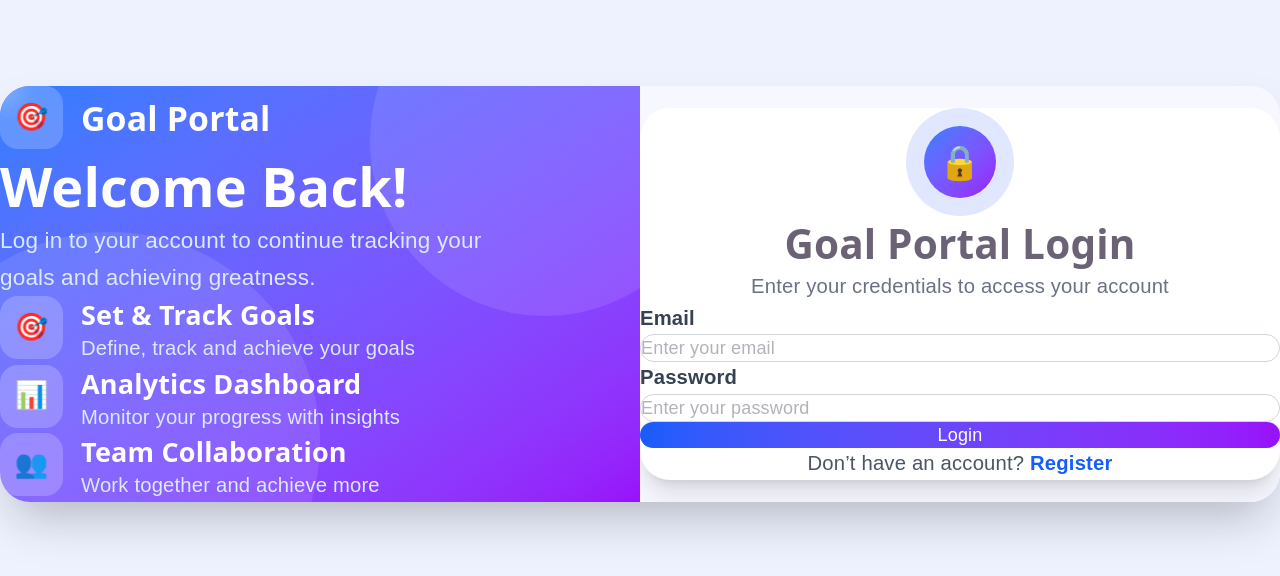
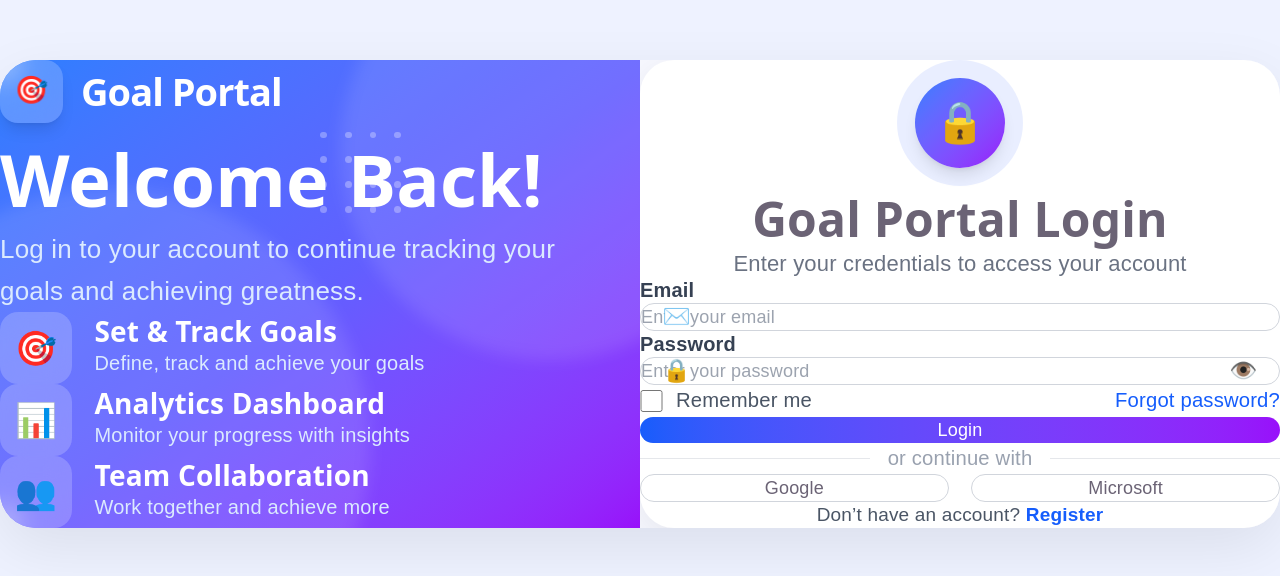
Before and after one commit to anushaanchalia/goal-tracking-portal, a React (Vite) app in the folder client/: page / in a window 1280 px wide. Shown: the part 106-682 px from the top of the page. Built offline with nearby package versions, Linux system fonts and the light colour scheme.

Commit message:
Fixed exact login UI layout

```diff
--- a/client/package.json
+++ b/client/package.json
@@ -3,25 +3,23 @@
   "private": true,
   "version": "0.0.0",
   "type": "module",
-
   "scripts": {
     "dev": "vite",
     "build": "vite build",
     "lint": "eslint .",
     "preview": "vite preview"
   },
-
   "dependencies": {
     "@tailwindcss/vite": "^4.3.0",
     "axios": "^1.16.1",
     "react": "^19.2.6",
     "react-dom": "^19.2.6",
     "react-hot-toast": "^2.6.0",
+    "react-icons": "^5.6.0",
     "react-router-dom": "^7.15.1",
     "recharts": "^3.8.1",
     "tailwindcss": "^4.3.0"
   },
-
   "devDependencies": {
     "@eslint/js": "^10.0.1",
     "@types/react": "^19.2.14",
--- a/client/src/index.css
+++ b/client/src/index.css
@@ -219,3 +219,39 @@
   overflow-x: hidden;
 
 }
+
+/* Better Form Rendering */
+
+input::placeholder {
+  color: #9ca3af;
+}
+
+input {
+  transition:
+    border-color 0.3s ease,
+    box-shadow 0.3s ease,
+    background-color 0.3s ease;
+}
+
+button {
+  transition:
+    all 0.3s ease;
+}
+
+/* Responsive */
+
+@media (max-width: 1024px) {
+
+  .mobile-center {
+    text-align: center;
+  }
+
+}
+
+@media (max-width: 768px) {
+
+  body {
+    font-size: 14px;
+  }
+
+}
--- a/client/src/pages/Login.jsx
+++ b/client/src/pages/Login.jsx
@@ -5,228 +5,188 @@
 const API_URL = import.meta.env.VITE_API_URL;
 
 const Login = () => {
-
   const [formData, setFormData] = useState({
     email: "",
-    password: ""
+    password: "",
   });
 
   const [loading, setLoading] = useState(false);
 
   const handleChange = (e) => {
-
     setFormData({
       ...formData,
-      [e.target.name]: e.target.value
+      [e.target.name]: e.target.value,
     });
-
   };
 
   const handleLogin = async (e) => {
-
     e.preventDefault();
 
     try {
-
       setLoading(true);
 
-      const response = await axios.post(
-        `${API_URL}/api/auth/login`,
-        formData
-      );
+      const response = await axios.post(`${API_URL}/api/auth/login`, formData);
 
-      localStorage.setItem(
-        "token",
-        response.data.token
-      );
+      localStorage.setItem("token", response.data.token);
 
-      localStorage.setItem(
-        "user",
-        JSON.stringify(response.data.user)
-      );
+      localStorage.setItem("user", JSON.stringify(response.data.user));
 
       toast.success("Login Successful");
 
       setLoading(false);
 
       window.location.href = "/dashboard";
-
     } catch (error) {
-
-      toast.error(
-        error.response?.data?.message ||
-        "Login Failed"
-      );
+      toast.error(error.response?.data?.message || "Login Failed");
 
       setLoading(false);
-
     }
-
   };
 
   return (
-
     <div className="min-h-screen bg-[#eef2ff] flex items-center justify-center px-6 py-10">
-
-      <div className="w-full max-w-7xl bg-[#f7f8ff] rounded-[30px] overflow-hidden shadow-2xl grid grid-cols-1 lg:grid-cols-2">
-
+      <div className="w-full max-w-[1450px] bg-[#f7f8ff] rounded-[36px] overflow-hidden shadow-[0_20px_60px_rgba(0,0,0,0.08)] grid grid-cols-1 lg:grid-cols-2">
         {/* LEFT PANEL */}
 
-        <div className="relative bg-gradient-to-br from-blue-500 to-purple-600 text-white px-12 py-10 overflow-hidden">
+        <div className="relative bg-gradient-to-br from-blue-500 via-indigo-500 to-purple-600 text-white px-14 py-12 overflow-hidden flex flex-col justify-between">
+          {/* Decorative Shapes */}
 
-          {/* BACKGROUND SHAPES */}
+          <div className="absolute top-[-120px] right-[-120px] w-[420px] h-[420px] bg-white/10 rounded-full blur-sm"></div>
 
-          <div className="absolute top-[-120px] right-[-80px] w-[350px] h-[350px] bg-white/10 rounded-full"></div>
+          <div className="absolute bottom-[-180px] left-[-150px] w-[520px] h-[520px] bg-white/10 rounded-full blur-sm"></div>
 
-          <div className="absolute bottom-[-150px] left-[-100px] w-[420px] h-[420px] bg-white/10 rounded-full"></div>
+          {/* Dots */}
 
-          {/* LOGO */}
+          <div className="absolute top-16 left-1/2 grid grid-cols-4 gap-4 opacity-30">
+            {Array.from({ length: 16 }).map((_, i) => (
+              <div key={i} className="w-1.5 h-1.5 rounded-full bg-white"></div>
+            ))}
+          </div>
 
-          <div className="flex items-center gap-4 relative z-10 mb-16">
+          {/* Logo */}
 
-            <div className="w-14 h-14 rounded-2xl bg-white/20 backdrop-blur-md flex items-center justify-center text-2xl">
+          <div className="flex items-center gap-4 relative z-10">
+            <div className="w-14 h-14 rounded-2xl bg-white/20 backdrop-blur-md flex items-center justify-center text-2xl shadow-lg">
               🎯
             </div>
 
-            <h1 className="text-3xl font-bold text-white">
+            <h1 className="text-[38px] font-bold tracking-tight">
               Goal Portal
             </h1>
-
           </div>
 
-          {/* WELCOME */}
+          {/* Content */}
 
-          <div className="relative z-10 max-w-md">
-
-            <h2 className="text-5xl font-bold leading-tight text-white mb-6">
+          <div className="relative z-10 max-w-lg">
+            <h2 className="text-[72px] leading-[78px] font-extrabold mb-8">
               Welcome Back!
             </h2>
 
-            <p className="text-xl text-blue-100 leading-relaxed mb-12">
-              Log in to your account to continue tracking
-              your goals and achieving greatness.
+            <p className="text-[26px] text-blue-100 leading-relaxed mb-16">
+              Log in to your account to continue tracking your goals and
+              achieving greatness.
             </p>
 
-            {/* FEATURES */}
+            {/* Features */}
 
-            <div className="space-y-8">
+            <div className="space-y-10">
+              {/* Feature */}
 
-              {/* FEATURE */}
-
-              <div className="flex items-start gap-4">
-
-                <div className="w-14 h-14 rounded-2xl bg-white/20 flex items-center justify-center text-2xl">
+              <div className="flex items-start gap-5">
+                <div className="w-16 h-16 rounded-2xl bg-white/20 backdrop-blur-md flex items-center justify-center text-3xl">
                   🎯
                 </div>
 
                 <div>
-
-                  <h3 className="text-2xl font-semibold mb-1">
+                  <h3 className="text-[28px] font-bold mb-1">
                     Set & Track Goals
                   </h3>
 
-                  <p className="text-blue-100 text-lg">
+                  <p className="text-blue-100 text-[20px]">
                     Define, track and achieve your goals
                   </p>
-
+                </div>
               </div>
 
-              </div>
+              {/* Feature */}
 
-              {/* FEATURE */}
-
-              <div className="flex items-start gap-4">
-
-                <div className="w-14 h-14 rounded-2xl bg-white/20 flex items-center justify-center text-2xl">
+              <div className="flex items-start gap-5">
+                <div className="w-16 h-16 rounded-2xl bg-white/20 backdrop-blur-md flex items-center justify-center text-3xl">
                   📊
                 </div>
 
                 <div>
-
-                  <h3 className="text-2xl font-semibold mb-1">
+                  <h3 className="text-[28px] font-bold mb-1">
                     Analytics Dashboard
                   </h3>
 
-                  <p className="text-blue-100 text-lg">
+                  <p className="text-blue-100 text-[20px]">
                     Monitor your progress with insights
                   </p>
-
+                </div>
               </div>
 
-              </div>
+              {/* Feature */}
 
-              {/* FEATURE */}
-
-              <div className="flex items-start gap-4">
-
-                <div className="w-14 h-14 rounded-2xl bg-white/20 flex items-center justify-center text-2xl">
+              <div className="flex items-start gap-5">
+                <div className="w-16 h-16 rounded-2xl bg-white/20 backdrop-blur-md flex items-center justify-center text-3xl">
                   👥
                 </div>
 
                 <div>
-
-                  <h3 className="text-2xl font-semibold mb-1">
+                  <h3 className="text-[28px] font-bold mb-1">
                     Team Collaboration
                   </h3>
 
-                  <p className="text-blue-100 text-lg">
+                  <p className="text-blue-100 text-[20px]">
                     Work together and achieve more
                   </p>
-
                 </div>
-
               </div>
-
             </div>
-
           </div>
-
         </div>
 
         {/* RIGHT PANEL */}
 
         <div className="flex items-center justify-center px-8 py-10 bg-[#f7f8ff]">
-
           <form
             onSubmit={handleLogin}
-            className="w-full max-w-xl bg-white rounded-[30px] shadow-xl px-10 py-10"
+            className="w-full max-w-[760px] bg-white rounded-[34px] shadow-[0_10px_40px_rgba(0,0,0,0.08)] px-12 py-12"
           >
-
-            {/* LOCK ICON */}
+            {/* Lock Icon */}
 
             <div className="flex justify-center mb-8">
-
-              <div className="w-24 h-24 rounded-full bg-indigo-100 flex items-center justify-center">
-
-                <div className="w-16 h-16 rounded-full bg-gradient-to-br from-blue-500 to-purple-600 flex items-center justify-center text-white text-3xl">
+              <div className="w-28 h-28 rounded-full bg-indigo-100/70 flex items-center justify-center">
+                <div className="w-20 h-20 rounded-full bg-gradient-to-br from-blue-500 to-purple-600 flex items-center justify-center text-white text-4xl shadow-lg">
                   🔒
                 </div>
-
+              </div>
             </div>
 
-            </div>
+            {/* Heading */}
 
-            {/* HEADING */}
-
-            <div className="text-center mb-8">
-
-              <h2 className="text-4xl font-bold text-gray-800 mb-3">
+            <div className="text-center mb-10">
+              <h2 className="text-[48px] font-bold text-gray-800 mb-4">
                 Goal Portal Login
               </h2>
 
-              <p className="text-gray-500 text-lg">
+              <p className="text-gray-500 text-[22px]">
                 Enter your credentials to access your account
               </p>
-
             </div>
 
-            {/* EMAIL */}
+            {/* Email */}
 
-            <div className="mb-6">
-
-              <label className="block text-lg font-semibold text-gray-700 mb-2">
+            <div className="mb-7">
+              <label className="block text-[20px] font-semibold text-gray-700 mb-3">
                 Email
               </label>
+
+              <div className="relative">
+                <span className="absolute left-5 top-1/2 -translate-y-1/2 text-gray-400 text-xl">
+                  ✉️
+                </span>
 
                 <input
                   type="email"
@@ -235,18 +195,22 @@
                   value={formData.email}
                   onChange={handleChange}
                   required
-                className="w-full border border-gray-300 rounded-2xl px-5 py-4 text-lg focus:outline-none focus:ring-4 focus:ring-blue-100"
+                  className="w-full border border-gray-300 rounded-2xl pl-14 pr-5 py-5 text-[19px] focus:outline-none focus:ring-4 focus:ring-blue-100 transition-all"
                 />
-
+              </div>
             </div>
 
-            {/* PASSWORD */}
+            {/* Password */}
 
-            <div className="mb-8">
-
-              <label className="block text-lg font-semibold text-gray-700 mb-2">
+            <div className="mb-5">
+              <label className="block text-[20px] font-semibold text-gray-700 mb-3">
                 Password
               </label>
+
+              <div className="relative">
+                <span className="absolute left-5 top-1/2 -translate-y-1/2 text-gray-400 text-xl">
+                  🔒
+                </span>
 
                 <input
                   type="password"
@@ -255,56 +219,89 @@
                   value={formData.password}
                   onChange={handleChange}
                   required
-                className="w-full border border-gray-300 rounded-2xl px-5 py-4 text-lg focus:outline-none focus:ring-4 focus:ring-blue-100"
+                  className="w-full border border-gray-300 rounded-2xl pl-14 pr-14 py-5 text-[19px] focus:outline-none focus:ring-4 focus:ring-blue-100 transition-all"
                 />
 
+                <span className="absolute right-5 top-1/2 -translate-y-1/2 text-gray-400 text-xl cursor-pointer">
+                  👁️
+                </span>
+              </div>
             </div>
 
-            {/* BUTTON */}
+            {/* Remember / Forgot */}
+
+            <div className="flex items-center justify-between mb-8">
+              <label className="flex items-center gap-3 text-gray-600 text-lg">
+                <input type="checkbox" className="w-5 h-5 rounded" />
+                Remember me
+              </label>
+
+              <a
+                href="#"
+                className="text-blue-600 font-medium hover:underline text-lg"
+              >
+                Forgot password?
+              </a>
+            </div>
+
+            {/* Button */}
 
             <button
               type="submit"
               disabled={loading}
-              className={`w-full py-4 rounded-2xl text-xl font-bold transition-all duration-300 ${
+              className={`w-full py-5 rounded-2xl text-[22px] font-bold transition-all duration-300 ${
                 loading
                   ? "bg-gray-400 text-white cursor-not-allowed"
-                  : "bg-gradient-to-r from-blue-600 to-purple-600 text-white hover:shadow-xl"
+                  : "bg-gradient-to-r from-blue-600 to-purple-600 text-white hover:shadow-2xl hover:scale-[1.01]"
               }`}
             >
-
-              {loading
-                ? "Logging in..."
-                : "Login"}
-
+              {loading ? "Logging in..." : "Login"}
             </button>
 
-            {/* REGISTER */}
+            {/* Divider */}
 
-            <p className="text-center text-gray-600 mt-6 text-lg">
+            <div className="flex items-center gap-4 my-10">
+              <div className="flex-1 h-[1px] bg-gray-200"></div>
 
-              Don’t have an account?
+              <span className="text-gray-400 text-lg">or continue with</span>
 
-              {" "}
+              <div className="flex-1 h-[1px] bg-gray-200"></div>
+            </div>
 
+            {/* Social Buttons */}
+
+            <div className="grid grid-cols-2 gap-5">
+              <button
+                type="button"
+                className="border border-gray-300 rounded-2xl py-4 text-lg font-semibold hover:bg-gray-50 transition-all"
+              >
+                Google
+              </button>
+
+              <button
+                type="button"
+                className="border border-gray-300 rounded-2xl py-4 text-lg font-semibold hover:bg-gray-50 transition-all"
+              >
+                Microsoft
+              </button>
+            </div>
+
+            {/* Register */}
+
+            <p className="text-center text-gray-600 mt-10 text-[19px]">
+              Don’t have an account?{" "}
               <a
                 href="/register"
                 className="text-blue-600 font-bold hover:underline"
               >
                 Register
               </a>
-
             </p>
-
           </form>
-
         </div>
-
       </div>
-
     </div>
-
   );
-
 };
 
 export default Login;
```
Also changed, not shown: 1 other file (tests, documents, lock files or other folders). Lines whose indentation alone changed are shown as unchanged.
